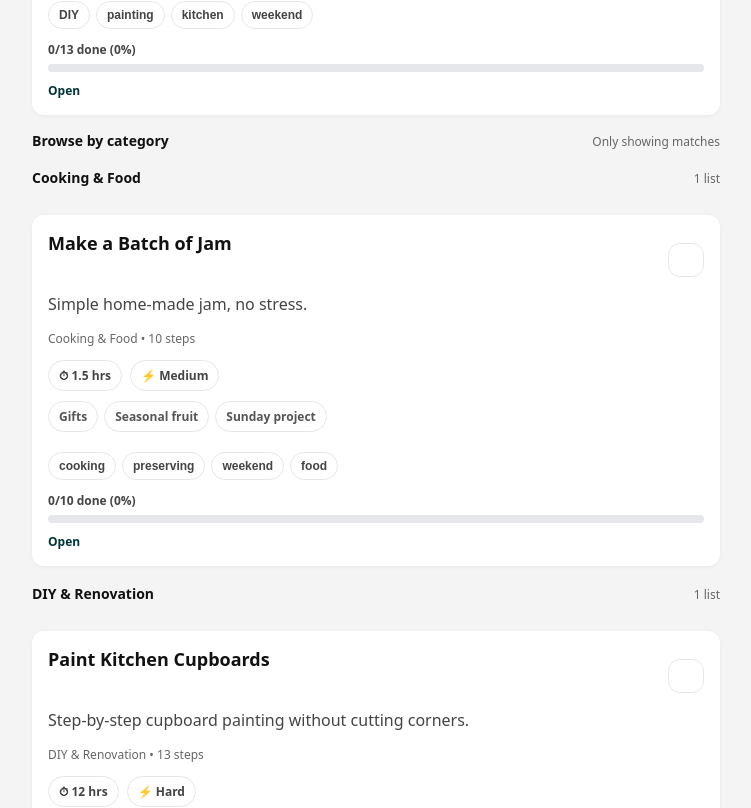
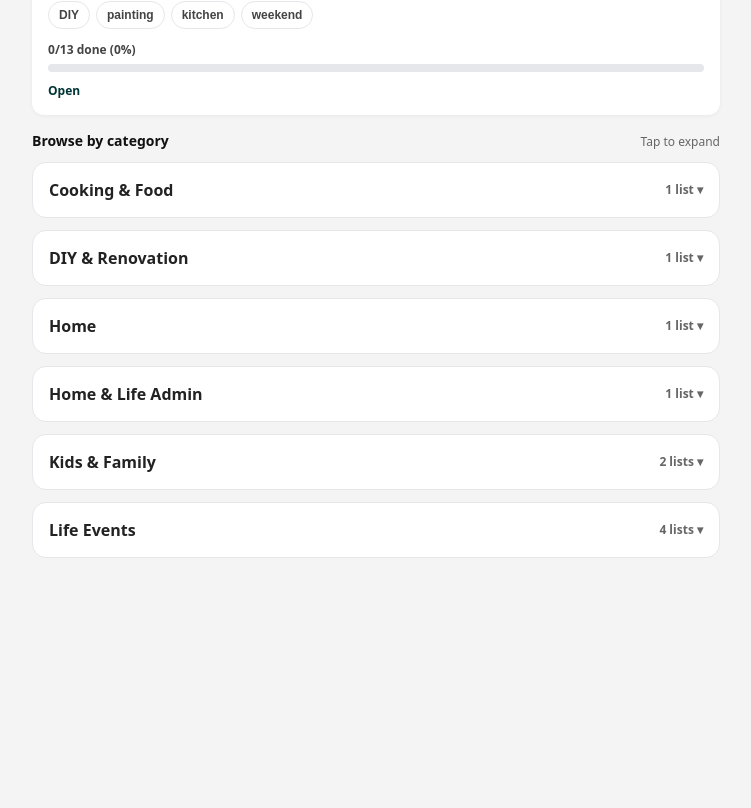
Before and after one commit to Willmacp/love-lists, a React (Vite) app: page / in a window 1280 px wide. Shown: the part 1399-2207 px from the top of the page, without its empty margins (264-1015 px from the left). After the commit the page ends 1973 px from the top, so only its background shows below. Built offline with nearby package versions, Linux system fonts and the light colour scheme.

Commit message:
Update App.tsx

```diff
--- a/src/App.tsx
+++ b/src/App.tsx
@@ -311,6 +311,54 @@ function ListCard({
   );
 }
 
+/* ---------------- Accordion Category Section ---------------- */
+
+function CategoryAccordion({
+  title,
+  count,
+  defaultOpen,
+  children,
+}: {
+  title: string;
+  count: number;
+  defaultOpen?: boolean;
+  children: React.ReactNode;
+}) {
+  return (
+    <details
+      open={defaultOpen}
+      style={{
+        border: "1px solid #e5e7eb",
+        borderRadius: 14,
+        background: "#fff",
+        padding: 10,
+        marginTop: 12,
+      }}
+    >
+      <summary
+        style={{
+          cursor: "pointer",
+          listStyle: "none",
+          display: "flex",
+          justifyContent: "space-between",
+          alignItems: "center",
+          gap: 10,
+          fontWeight: 800,
+          color: "#222",
+          padding: "6px 6px",
+        }}
+      >
+        <span>{title}</span>
+        <span style={{ fontSize: 12, color: "#666", fontWeight: 700 }}>
+          {count} list{count === 1 ? "" : "s"} ▾
+        </span>
+      </summary>
+
+      <div style={{ marginTop: 10 }}>{children}</div>
+    </details>
+  );
+}
+
 /* ---------------- App ---------------- */
 
 export default function App() {
@@ -321,7 +369,6 @@ export default function App() {
   const [selectedCategory, setSelectedCategory] = useState("");
   const [activeId, setActiveId] = useState("");
 
-  // saved + recent state (synced to localStorage)
   const [savedIds, setSavedIds] = useState<string[]>(() =>
     readStringArray(SAVED_KEY)
   );
@@ -611,17 +658,20 @@ export default function App() {
 
           <div className="sectionHead">
             <h3>Browse by category</h3>
-            <div className="hint">Only showing matches</div>
+            <div className="hint">Tap to expand</div>
           </div>
 
           {groupedByCategory.map(([cat, arr]) => (
-            <div key={cat}>
-              <div className="sectionHead" style={{ marginTop: 18 }}>
-                <h3>{cat}</h3>
-                <div className="hint">
-                  {arr.length} list{arr.length === 1 ? "" : "s"}
-                </div>
-              </div>
+            <CategoryAccordion
+              key={cat}
+              title={cat}
+              count={arr.length}
+              defaultOpen={
+                selectedCategory
+                  ? cat.toLowerCase() === selectedCategory.toLowerCase()
+                  : false
+              }
+            >
               <div className="steps">
                 {arr.map((l) => (
                   <ListCard
@@ -635,7 +685,7 @@ export default function App() {
                   />
                 ))}
               </div>
-            </div>
+            </CategoryAccordion>
           ))}
         </div>
       </>
```
